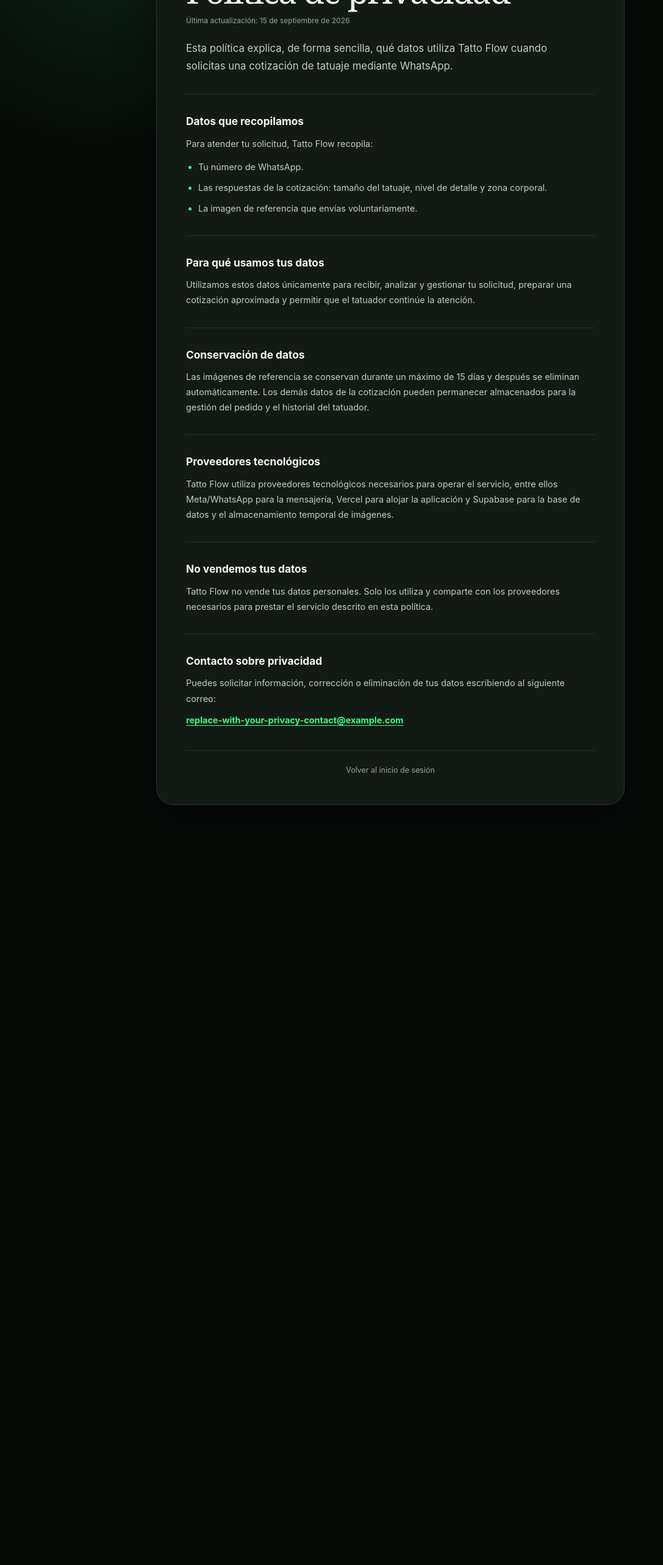
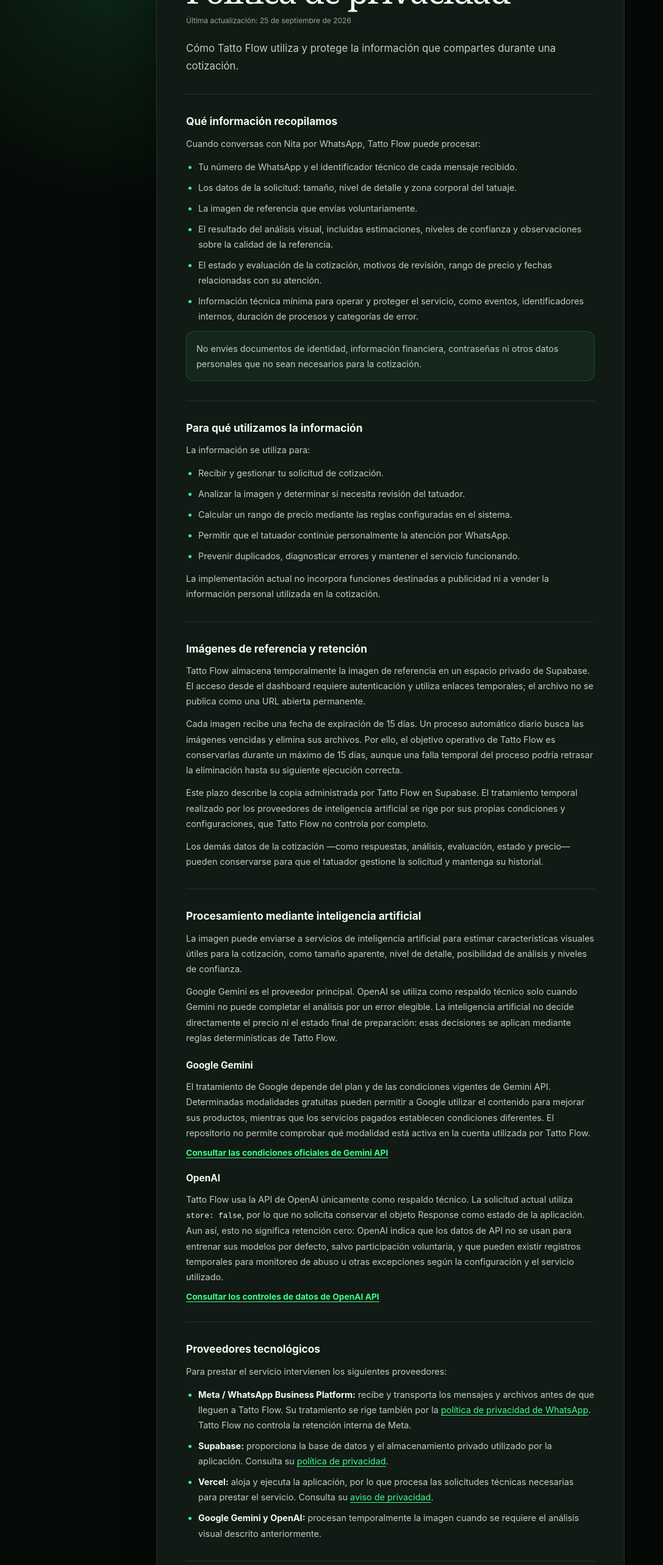
Before and after one commit to Chiflelover/Tatto-Flow, a Next.js app in the folder frontend/: page /privacy in a window 1280 px wide. Shown: the part 234-2800 px from the top of the page at 61% size, without its empty margins (0-1087 px from the left). Before the commit the page ends 1602 px from the top, so only its background shows below. Built offline with nearby package versions, Linux system fonts and the light colour scheme.

Commit message:
feat: update privacy policy for AI processing

```diff
--- a/frontend/src/app/privacy/page.tsx
+++ b/frontend/src/app/privacy/page.tsx
@@ -4,10 +4,15 @@
 
 export const metadata: Metadata = {
   title: 'Política de privacidad | Tatto Flow',
-  description: 'Conoce cómo Tatto Flow recopila, utiliza y conserva tus datos personales.',
+  description: 'Conoce cómo Tatto Flow utiliza y protege la información de una cotización.',
 };
 
 const privacyContactEmail = process.env.PRIVACY_CONTACT_EMAIL?.trim();
+
+const externalLinkProps = {
+  target: '_blank',
+  rel: 'noreferrer noopener',
+} as const;
 
 export default function PrivacyPage() {
   return (
@@ -20,64 +25,183 @@
           </Link>
           <p className={styles.eyebrow}>Información para clientes</p>
           <h1>Política de privacidad</h1>
-          <p className={styles.updated}>Última actualización: 15 de septiembre de 2026</p>
+          <p className={styles.updated}>Última actualización: 25 de septiembre de 2026</p>
           <p className={styles.intro}>
-            Esta política explica, de forma sencilla, qué datos utiliza Tatto Flow cuando solicitas
-            una cotización de tatuaje mediante WhatsApp.
+            Cómo Tatto Flow utiliza y protege la información que compartes durante una cotización.
           </p>
         </header>
 
         <section>
-          <h2>Datos que recopilamos</h2>
-          <p>Para atender tu solicitud, Tatto Flow recopila:</p>
+          <h2>Qué información recopilamos</h2>
+          <p>Cuando conversas con Nita por WhatsApp, Tatto Flow puede procesar:</p>
           <ul>
-            <li>Tu número de WhatsApp.</li>
+            <li>Tu número de WhatsApp y el identificador técnico de cada mensaje recibido.</li>
             <li>
-              Las respuestas de la cotización: tamaño del tatuaje, nivel de detalle y zona corporal.
+              Los datos de la solicitud: tamaño, nivel de detalle y zona corporal del tatuaje.
             </li>
             <li>La imagen de referencia que envías voluntariamente.</li>
+            <li>
+              El resultado del análisis visual, incluidas estimaciones, niveles de confianza y
+              observaciones sobre la calidad de la referencia.
+            </li>
+            <li>
+              El estado y evaluación de la cotización, motivos de revisión, rango de precio y fechas
+              relacionadas con su atención.
+            </li>
+            <li>
+              Información técnica mínima para operar y proteger el servicio, como eventos,
+              identificadores internos, duración de procesos y categorías de error.
+            </li>
+          </ul>
+          <p className={styles.notice}>
+            No envíes documentos de identidad, información financiera, contraseñas ni otros datos
+            personales que no sean necesarios para la cotización.
+          </p>
+        </section>
+
+        <section>
+          <h2>Para qué utilizamos la información</h2>
+          <p>La información se utiliza para:</p>
+          <ul>
+            <li>Recibir y gestionar tu solicitud de cotización.</li>
+            <li>Analizar la imagen y determinar si necesita revisión del tatuador.</li>
+            <li>Calcular un rango de precio mediante las reglas configuradas en el sistema.</li>
+            <li>Permitir que el tatuador continúe personalmente la atención por WhatsApp.</li>
+            <li>Prevenir duplicados, diagnosticar errores y mantener el servicio funcionando.</li>
+          </ul>
+          <p>
+            La implementación actual no incorpora funciones destinadas a publicidad ni a vender la
+            información personal utilizada en la cotización.
+          </p>
+        </section>
+
+        <section>
+          <h2>Imágenes de referencia y retención</h2>
+          <p>
+            Tatto Flow almacena temporalmente la imagen de referencia en un espacio privado de
+            Supabase. El acceso desde el dashboard requiere autenticación y utiliza enlaces
+            temporales; el archivo no se publica como una URL abierta permanente.
+          </p>
+          <p>
+            Cada imagen recibe una fecha de expiración de 15 días. Un proceso automático diario
+            busca las imágenes vencidas y elimina sus archivos. Por ello, el objetivo operativo de
+            Tatto Flow es conservarlas durante un máximo de 15 días, aunque una falla temporal del
+            proceso podría retrasar la eliminación hasta su siguiente ejecución correcta.
+          </p>
+          <p>
+            Este plazo describe la copia administrada por Tatto Flow en Supabase. El tratamiento
+            temporal realizado por los proveedores de inteligencia artificial se rige por sus
+            propias condiciones y configuraciones, que Tatto Flow no controla por completo.
+          </p>
+          <p>
+            Los demás datos de la cotización —como respuestas, análisis, evaluación, estado y
+            precio— pueden conservarse para que el tatuador gestione la solicitud y mantenga su
+            historial.
+          </p>
+        </section>
+
+        <section>
+          <h2>Procesamiento mediante inteligencia artificial</h2>
+          <p>
+            La imagen puede enviarse a servicios de inteligencia artificial para estimar
+            características visuales útiles para la cotización, como tamaño aparente, nivel de
+            detalle, posibilidad de análisis y niveles de confianza.
+          </p>
+          <p>
+            Google Gemini es el proveedor principal. OpenAI se utiliza como respaldo técnico solo
+            cuando Gemini no puede completar el análisis por un error elegible. La inteligencia
+            artificial no decide directamente el precio ni el estado final de preparación: esas
+            decisiones se aplican mediante reglas determinísticas de Tatto Flow.
+          </p>
+
+          <h3>Google Gemini</h3>
+          <p>
+            El tratamiento de Google depende del plan y de las condiciones vigentes de Gemini API.
+            Determinadas modalidades gratuitas pueden permitir a Google utilizar el contenido para
+            mejorar sus productos, mientras que los servicios pagados establecen condiciones
+            diferentes. El repositorio no permite comprobar qué modalidad está activa en la cuenta
+            utilizada por Tatto Flow.
+          </p>
+          <a
+            className={styles.externalLink}
+            href="https://ai.google.dev/gemini-api/terms?hl=es-419"
+            {...externalLinkProps}
+          >
+            Consultar las condiciones oficiales de Gemini API
+          </a>
+
+          <h3>OpenAI</h3>
+          <p>
+            Tatto Flow usa la API de OpenAI únicamente como respaldo técnico. La solicitud actual
+            utiliza <code>store: false</code>, por lo que no solicita conservar el objeto Response
+            como estado de la aplicación. Aun así, esto no significa retención cero: OpenAI indica
+            que los datos de API no se usan para entrenar sus modelos por defecto, salvo
+            participación voluntaria, y que pueden existir registros temporales para monitoreo de
+            abuso u otras excepciones según la configuración y el servicio utilizado.
+          </p>
+          <a
+            className={styles.externalLink}
+            href="https://developers.openai.com/es-419/api/docs/guides/your-data"
+            {...externalLinkProps}
+          >
+            Consultar los controles de datos de OpenAI API
+          </a>
+        </section>
+
+        <section>
+          <h2>Proveedores tecnológicos</h2>
+          <p>Para prestar el servicio intervienen los siguientes proveedores:</p>
+          <ul className={styles.providerList}>
+            <li>
+              <strong>Meta / WhatsApp Business Platform:</strong> recibe y transporta los mensajes y
+              archivos antes de que lleguen a Tatto Flow. Su tratamiento se rige también por la{' '}
+              <a
+                href="https://www.whatsapp.com/legal/privacy-policy?lang=es"
+                {...externalLinkProps}
+              >
+                política de privacidad de WhatsApp
+              </a>
+              . Tatto Flow no controla la retención interna de Meta.
+            </li>
+            <li>
+              <strong>Supabase:</strong> proporciona la base de datos y el almacenamiento privado
+              utilizado por la aplicación. Consulta su{' '}
+              <a href="https://supabase.com/privacy" {...externalLinkProps}>
+                política de privacidad
+              </a>
+              .
+            </li>
+            <li>
+              <strong>Vercel:</strong> aloja y ejecuta la aplicación, por lo que procesa las
+              solicitudes técnicas necesarias para prestar el servicio. Consulta su{' '}
+              <a href="https://vercel.com/legal/privacy-notice" {...externalLinkProps}>
+                aviso de privacidad
+              </a>
+              .
+            </li>
+            <li>
+              <strong>Google Gemini y OpenAI:</strong> procesan temporalmente la imagen cuando se
+              requiere el análisis visual descrito anteriormente.
+            </li>
           </ul>
         </section>
 
         <section>
-          <h2>Para qué usamos tus datos</h2>
+          <h2>Medidas de seguridad</h2>
           <p>
-            Utilizamos estos datos únicamente para recibir, analizar y gestionar tu solicitud,
-            preparar una cotización aproximada y permitir que el tatuador continúe la atención.
+            Tatto Flow utiliza almacenamiento privado para las imágenes, enlaces temporales para
+            visualizarlas, acceso autenticado al dashboard, secretos mantenidos fuera del frontend,
+            registros técnicos sanitizados y eliminación programada de imágenes vencidas. Estas
+            medidas reducen riesgos, pero ningún sistema puede garantizar seguridad absoluta.
           </p>
         </section>
 
         <section>
-          <h2>Conservación de datos</h2>
+          <h2>Contacto y solicitudes sobre tus datos</h2>
           <p>
-            Las imágenes de referencia se conservan durante un máximo de 15 días y después se
-            eliminan automáticamente. Los demás datos de la cotización pueden permanecer almacenados
-            para la gestión del pedido y el historial del tatuador.
-          </p>
-        </section>
-
-        <section>
-          <h2>Proveedores tecnológicos</h2>
-          <p>
-            Tatto Flow utiliza proveedores tecnológicos necesarios para operar el servicio, entre
-            ellos Meta/WhatsApp para la mensajería, Vercel para alojar la aplicación y Supabase para
-            la base de datos y el almacenamiento temporal de imágenes.
-          </p>
-        </section>
-
-        <section>
-          <h2>No vendemos tus datos</h2>
-          <p>
-            Tatto Flow no vende tus datos personales. Solo los utiliza y comparte con los
-            proveedores necesarios para prestar el servicio descrito en esta política.
-          </p>
-        </section>
-
-        <section>
-          <h2>Contacto sobre privacidad</h2>
-          <p>
-            Puedes solicitar información, corrección o eliminación de tus datos escribiendo al
-            siguiente correo:
+            Puedes consultar qué datos gestiona Tatto Flow o solicitar, según corresponda, su
+            corrección o eliminación. Algunas solicitudes pueden estar sujetas a verificaciones,
+            obligaciones aplicables o períodos de tratamiento propios de proveedores externos.
           </p>
           {privacyContactEmail ? (
             <a className={styles.contact} href={`mailto:${privacyContactEmail}`}>
--- a/frontend/src/app/privacy/privacy.module.css
+++ b/frontend/src/app/privacy/privacy.module.css
@@ -80,6 +80,13 @@
   line-height: 1.35;
 }
 
+.policy h3 {
+  margin-top: 1.35rem;
+  color: var(--foreground);
+  font-size: 0.96rem;
+  line-height: 1.4;
+}
+
 .policy section p,
 .policy li {
   color: var(--muted-strong);
@@ -100,6 +107,36 @@
 
 .policy li::marker {
   color: var(--accent);
+}
+
+.policy code {
+  color: var(--foreground);
+  font-size: 0.88em;
+}
+
+.notice {
+  padding: 0.9rem 1rem;
+  border: 1px solid rgba(57, 255, 136, 0.2);
+  border-radius: 0.8rem;
+  background: rgba(57, 255, 136, 0.06);
+}
+
+.providerList strong {
+  color: var(--foreground);
+}
+
+.providerList a,
+.externalLink {
+  color: var(--accent);
+  text-decoration: underline;
+  text-underline-offset: 0.2rem;
+}
+
+.externalLink {
+  display: inline-block;
+  margin-top: 0.75rem;
+  font-size: 0.86rem;
+  font-weight: 700;
 }
 
 .contact {
```
